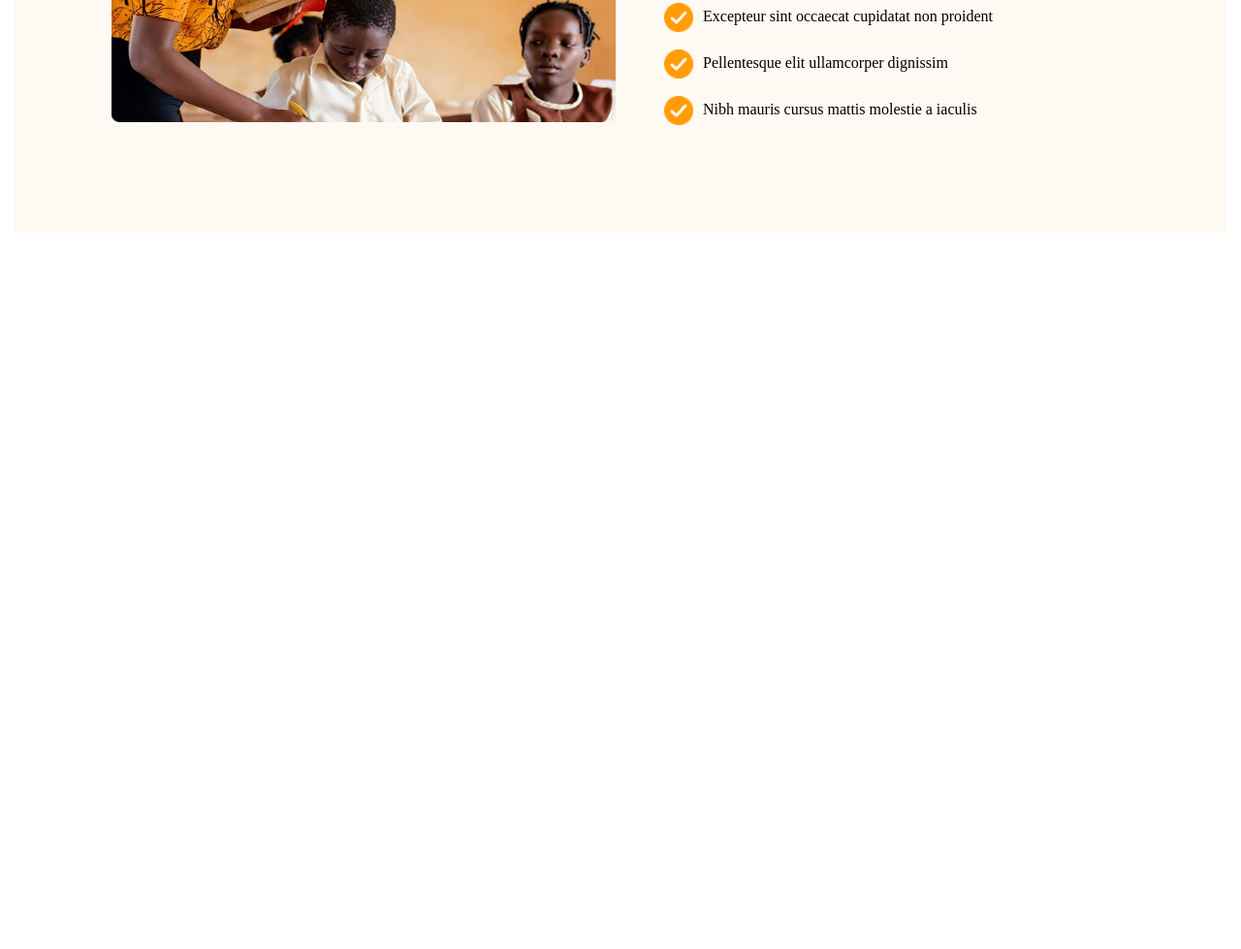
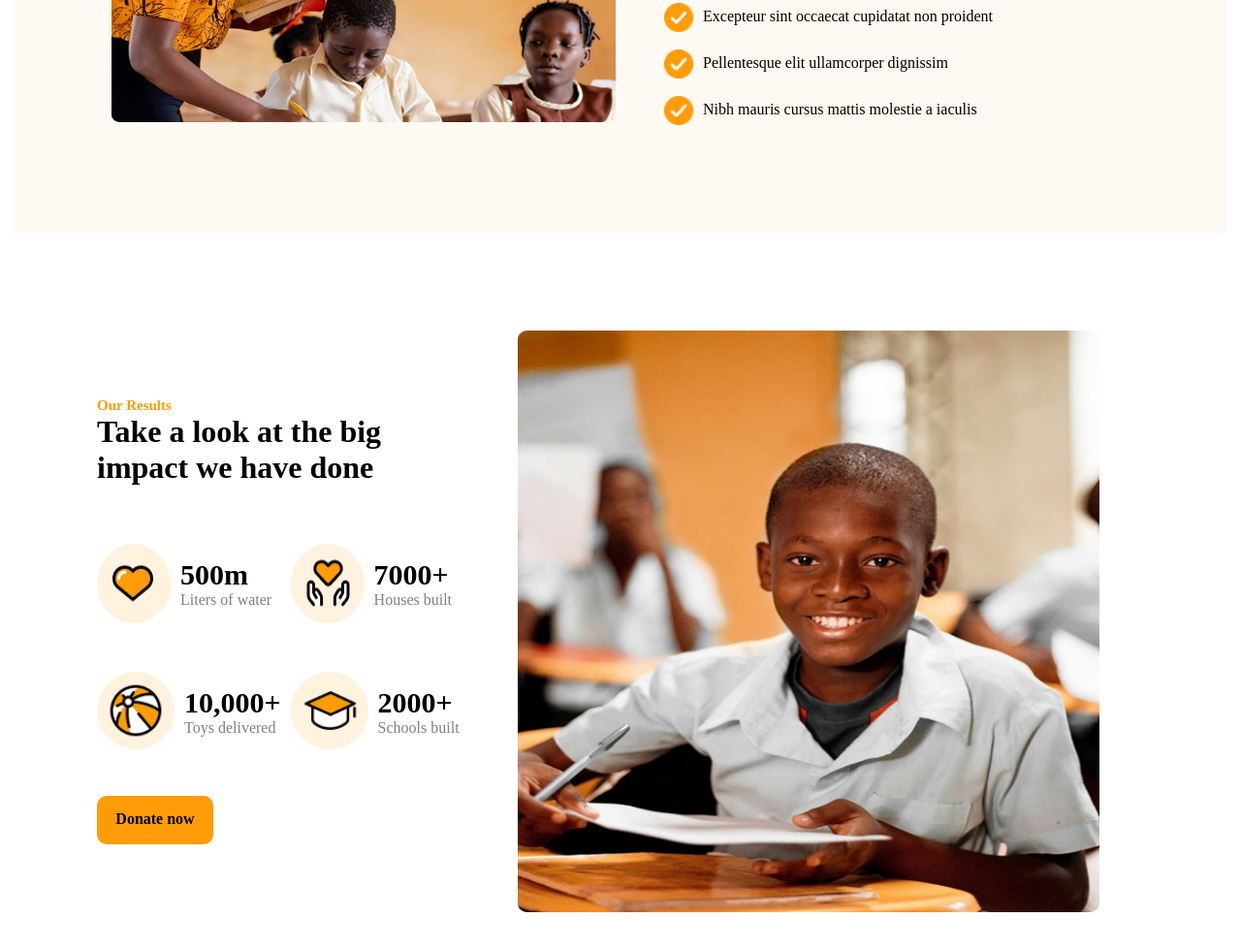
Before and after one commit to yorovv/exam-3, a plain HTML site: page index.html in a window 1280 px wide. Shown: the part 1860-2839 px from the top of the page at 97% size. Before the commit the page ends 2170 px from the top, so only its background shows below. Drawn offline with Linux system fonts and the light colour scheme.

Commit message:
4um qism

```diff
--- a/index.html
+++ b/index.html
@@ -85,5 +85,41 @@
 </div>
     </div>
 </div>
+<div class="div5">
+    <h1 style="color: #FF9C08;font-size: 15px">Our Results</h1>
+    <h1>Take a look at the big <br> impact  we have done</h1>
+<div class="divbig">
+    <div class="dr1">
+    <div style="display: flex;position: relative;top: 100px;">
+    <img src="./IMAGE (30).png" alt="">
+    <div style="display: flex;flex-direction: column;margin: 15px 10px;"><ps style="font-size: 30px;font-weight: 800;">500m</ps>
+    <p style="color: grey;">Liters of water</p></div>
+</div>
+<div style="display: flex;position: relative;top: 150px;">
+    <img style="width: 80px;height: 80px;" src="./IMAGE (31).png" alt="">
+   <div style="display: flex;flex-direction: column;margin: 15px 10px;">
+     <p style="font-size: 30px;font-weight: 800;">10,000+</p>
+    <p style="color: grey;">Toys delivered</p>
+   </div>
+</div>
+</div>
+<div class="dr2">
+    <div style="display: flex;position: relative;top: 100px;">
+    <img src="./IMAGE (34).png" alt="">
+    <div style="display: flex;flex-direction: column;margin: 15px 10px;"><ps style="font-size: 30px;font-weight: 800;">7000+</ps>
+    <p style="color: grey;">Houses built</p></div>
+</div>
+<div style="display: flex;position: relative;top: 150px;">
+    <img style="width: 80px;height: 80px;" src="./Group (3).png" alt="">
+   <div style="display: flex;flex-direction: column;margin: 15px 10px;">
+     <p style="font-size: 30px;font-weight: 800;">2000+</p>
+    <p style="color: grey;">Schools built</p>
+   </div>
+</div>
+</div>
+<img class="kudak" src="./IMAGE (35).png" alt="">
+</div>
+<div class="p1 p11 p14"><p style="position: relative;top:15px;font-weight: 800;">Donate now</p></div>
+</div>
 </body>
 </html>
--- a/style.css
+++ b/style.css
@@ -147,3 +147,21 @@ box-shadow: 0px 5px 20px rgb(0,0,0,0.09);
     bottom: 25px;
     left: 40px;
 }
+.div5{
+    width: 1100px;
+    margin: auto;
+    margin: 100px;
+}
+.divbig{
+    display: flex;
+    margin: -40px 0px;
+}
+.kudak{
+    margin-left: 100px;
+    width: 600px;
+    height: 600px;
+    margin: -120px 50px;
+}
+.p14{
+    margin: 50px 0px;
+}
```
Also changed, not shown: Group (3).png (added), IMAGE (30).png (added), IMAGE (31).png (added), IMAGE (32).png (added), IMAGE (33).png (added), IMAGE (34).png (added), IMAGE (35).png (added), Vector (13).png (added).
